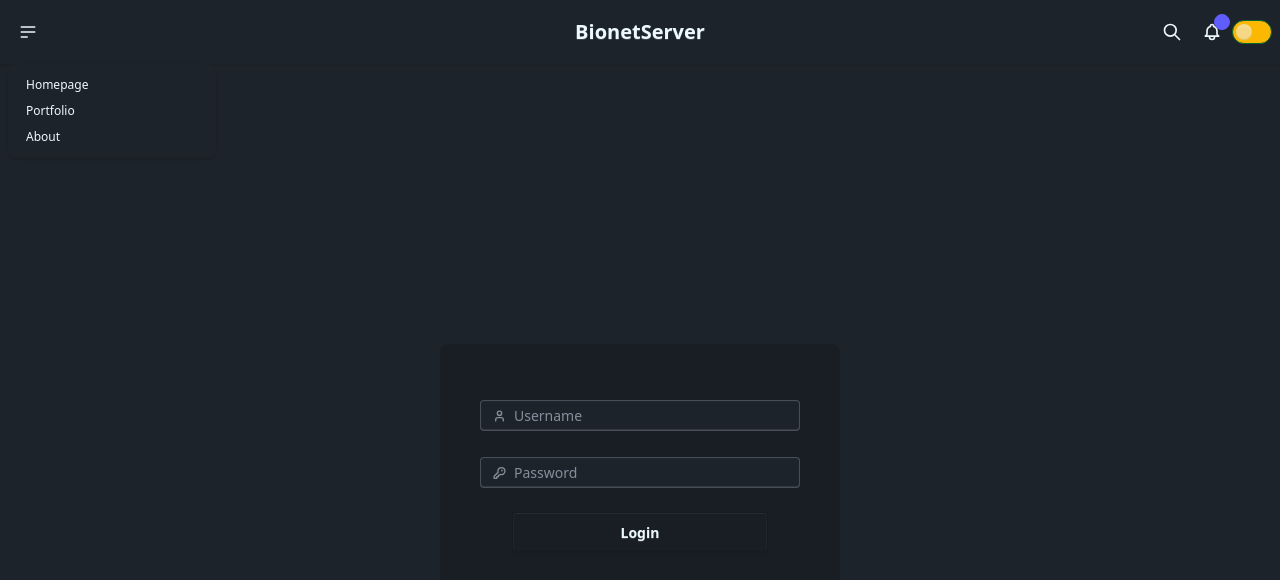
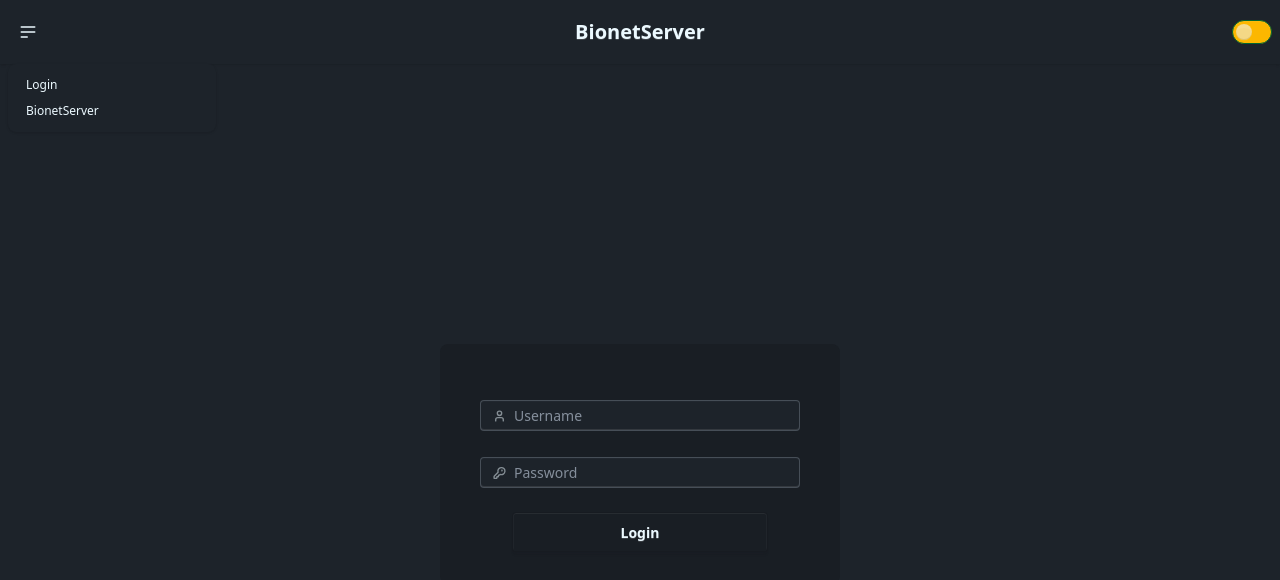
Before and after one commit to Pleinelune-R/BioSerWeb, a Vue app: page /login in a window 1280 px wide. Both pictures are taken after a click on the button 28 px from the left and 32 px from the top of the page. Shown: the top 580 px of the page. Built offline with nearby package versions, Linux system fonts and the light colour scheme.

Commit message:
page changes

```diff
--- a/src/components/Navbar.vue
+++ b/src/components/Navbar.vue
@@ -8,9 +8,8 @@
       <ul
         tabindex="0"
         class="menu menu-sm dropdown-content bg-base-100 rounded-box z-1 mt-3 w-52 p-2 shadow">
-        <li><a>Homepage</a></li>
-        <li><a>Portfolio</a></li>
-        <li><a>About</a></li>
+        <li @click = "toLogin"><a>Login</a></li>
+        <li @click = "toServer"><a>BionetServer</a></li>
       </ul>
     </div>
   </div>
@@ -19,15 +18,15 @@
     <a class="btn btn-ghost text-xl">BionetServer</a>
   </div>
   <div class="navbar-end">
-    <button class="btn btn-ghost btn-circle">
+    <!-- <button class="btn btn-ghost btn-circle">
       <svg xmlns="http://www.w3.org/2000/svg" class="h-5 w-5" fill="none" viewBox="0 0 24 24" stroke="currentColor"> <path stroke-linecap="round" stroke-linejoin="round" stroke-width="2" d="M21 21l-6-6m2-5a7 7 0 11-14 0 7 7 0 0114 0z" /> </svg>
-    </button>
-    <button class="btn btn-ghost btn-circle">
-      <div class="indicator">
+    </button> -->
+    <!-- <button class="btn btn-ghost btn-circle"> -->
+      <!-- <div class="indicator">
         <svg xmlns="http://www.w3.org/2000/svg" class="h-5 w-5" fill="none" viewBox="0 0 24 24" stroke="currentColor"> <path stroke-linecap="round" stroke-linejoin="round" stroke-width="2" d="M15 17h5l-1.405-1.405A2.032 2.032 0 0118 14.158V11a6.002 6.002 0 00-4-5.659V5a2 2 0 10-4 0v.341C7.67 6.165 6 8.388 6 11v3.159c0 .538-.214 1.055-.595 1.436L4 17h5m6 0v1a3 3 0 11-6 0v-1m6 0H9" /> </svg>
         <span class="badge badge-xs badge-primary indicator-item"></span>
-      </div>
-    </button>
+      </div> -->
+    <!-- </button> -->
     <input
         type="checkbox"
         value="light"
@@ -38,3 +37,17 @@
   </div>
 </div>
 </template>
+
+<script>
+    export default{
+        methods:{
+            toLogin (){
+                this.$router.push('/Login');
+            },
+
+            toServer (){
+                this.$router.push('/dashboard');
+            }
+        }
+    }
+</script>
```
